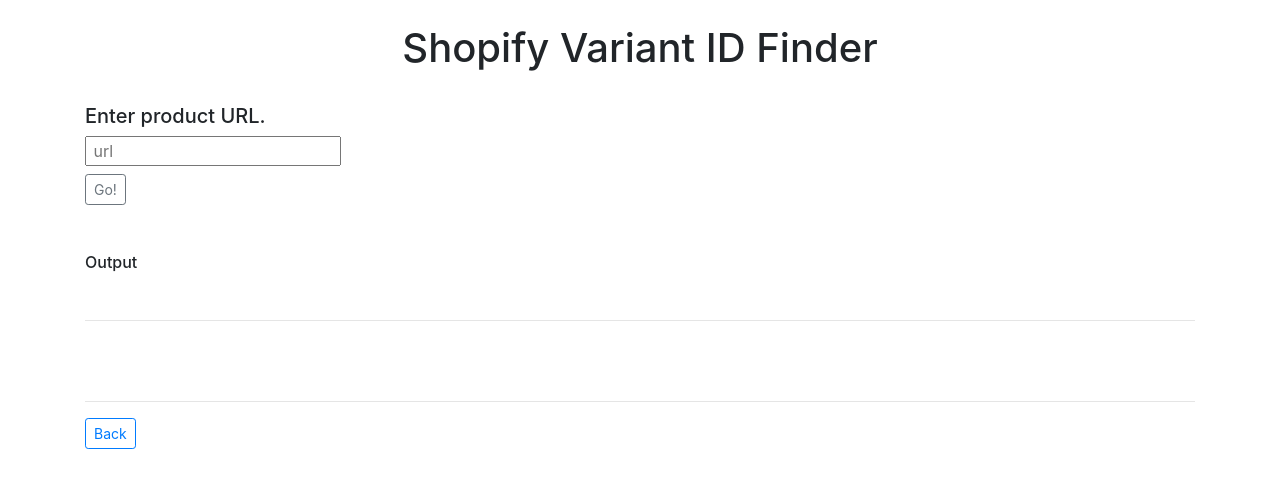
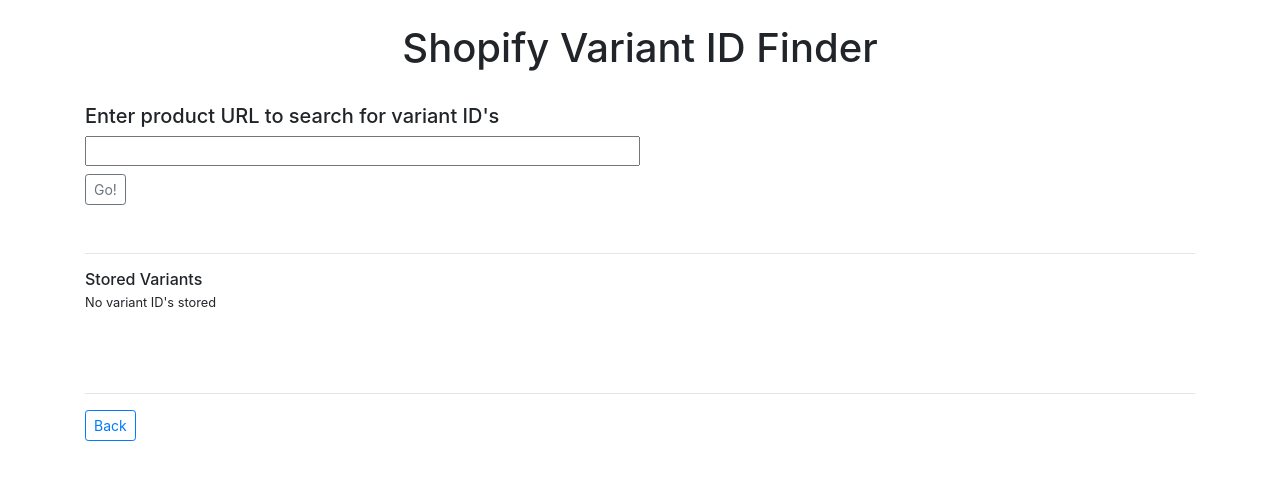
Before and after one commit to steview-d/work-tools, a Flask app: template templates/variant_finder.html in a window 1280 px wide. Shown: the top 488 px of the page. Run offline with Flask 2, Linux system fonts and the light colour scheme; the template is opened without the code that fills it, so the values that code supplies are empty.

Commit message:
Add core functionality
Can scrape variant ID's and list them on screen.
Can copy list to clipboard.
Can clear list.

```diff
--- a/app.py
+++ b/app.py
@@ -1,8 +1,14 @@
-from flask import Flask, redirect, render_template, request, session, url_for
-import json, os, re, requests
+from flask import Flask, render_template, request, session
+from bs4 import BeautifulSoup
+
+import json
+import os
+import re
+import requests as req
 
 if os.path.exists('env.py'):
     import env
+
 
 app = Flask(__name__)
 app.secret_key = os.environ.get('SECRET_KEY')
@@ -11,13 +17,58 @@
 
 @app.route('/', methods=["GET"])
 def index():
+    if session['variants'] is None:
+        session['variants'] = []
+
     return render_template("index.html")
 
 
-@app.route('/variant_finder', methods=["GET"])
+@app.route('/variant_finder', methods=["POST", "GET"])
 def variant_finder():
+    if request.form.get('product-url'):
+        product_url = request.form['product-url']
+        variants = scrape_variant(product_url)
+        product_name = (
+            variants['product']['variants'][0]['name'].split(' - ')[0])
+        variant_list = []
+        for idx, i in enumerate(variants['product']['variants']):
+            variant_list.append([i])
 
-    return render_template("variant_finder.html")
+        return render_template("variant_finder.html",
+                               variants=variants['product']['variants'],
+                               product_name=product_name,
+                               variant_list=variant_list,
+                               id_list=session['variants'])
+
+    if request.form.get('variant_list'):
+        for k, v in request.form.items():
+            if k != 'variant_list':
+                qqq = session['variants']
+                qqq.append(v)
+                session['variants'] = qqq
+
+    if request.form.get('clear_list'):
+        session['variants'] = []
+
+    return render_template("variant_finder.html",
+                           id_list=session['variants'])
+
+
+def scrape_variant(url):
+    try:
+        r = req.get(url)
+    except Exception as e:
+        print(e)
+        return
+
+    # Scrape data from product page
+    soup = BeautifulSoup(r.text, 'html.parser')
+    result = str(soup.find(
+        'script', text=re.compile('var meta = {"product":')))
+    data = result.split('var meta = ')[1].split(',"page":')[0]
+    json_data = json.loads(data + '}')
+
+    return json_data
 
 
 if __name__ == "__main__":
--- a/static/css/main.css
+++ b/static/css/main.css
@@ -1 +1,13 @@
-/* No CSS *//*# sourceMappingURL=main.css.map */
+.url-input input {
+  width: 50%;
+}
+
+.var-list {
+  word-wrap: break-word;
+}
+
+#clipboard-msg {
+  background-color: green;
+  color: white;
+}
+/*# sourceMappingURL=main.css.map */
--- a/static/css/main.min.css
+++ b/static/css/main.min.css
@@ -1 +1,2 @@
-/* No CSS *//*# sourceMappingURL=main.min.css.map */
+.url-input input{width:50%}.var-list{word-wrap:break-word}#clipboard-msg{background-color:green;color:white}
+/*# sourceMappingURL=main.min.css.map */
--- /dev/null
+++ b/static/js/main.js
@@ -0,0 +1,13 @@
+function copyToClipboard() {
+    var range = document.createRange();
+    range.selectNode(document.getElementById("var-list"));
+    window.getSelection().removeAllRanges();
+    window.getSelection().addRange(range);
+    document.execCommand("copy");
+    window.getSelection().removeAllRanges();
+
+    $('#clipboard-msg').text("Variant ID's added to clipboard")
+    setTimeout(function() {
+        $('#clipboard-msg').text("")
+    }, 2000)
+  }
--- a/static/scss/main.scss
+++ b/static/scss/main.scss
@@ -1 +1,12 @@
-//
+.url-input input {
+    width:50%;
+}
+
+.var-list {
+   word-wrap: break-word;
+}
+
+#clipboard-msg {
+    background-color :green;
+    color: white;
+}
--- a/templates/base.html
+++ b/templates/base.html
@@ -28,6 +28,7 @@
     <script src="https://cdn.jsdelivr.net/npm/bootstrap@4.5.3/dist/js/bootstrap.min.js"
         integrity="sha384-w1Q4orYjBQndcko6MimVbzY0tgp4pWB4lZ7lr30WKz0vr/aWKhXdBNmNb5D92v7s" crossorigin="anonymous">
     </script>
+    <script src="{{ url_for('static', filename='js/main.js') }}"></script>
 </body>
 
 </html>
--- a/templates/variant_finder.html
+++ b/templates/variant_finder.html
@@ -6,23 +6,58 @@
     <br>
     <div class="row">
         <div class="col-12">
-            <h5 class="mb-0">Enter product URL.</h5>
+            <h5 class="mb-0">Enter product URL to search for variant ID's</h5>
         </div>
         <div class="col-12 mt-2">
-            <form method="POST" action="#" class="mb-5">
-                <div class="qinput-field">
-                    <input placeholder=" url" id="esi-endpoint" name="esi-endpoint" type="text" required>
+            <form method="POST" action="{{ url_for('variant_finder') }}" class="mb-5">
+                <div class="url-input">
+                    <input placeholder="" id="product-url" name="product-url" type="text" required>
                 </div>
                 <button class="btn btn-sm btn-outline-secondary mt-2" type="submit">Go!</button>
             </form>
-            <h6>Output</h6>
-            <div id="esi-response" class="esi-outer">
-                <div class="esi-inner">
-                    {{ query }}
-                    <br><hr>
-                    {{ result }}
-                </div>
+
+
+            {% if variants %}
+            <hr>
+            <h6 class="mb-1">{{ product_name }}</h6>
+            <p class="mb-2">Select variants to add to list</p>
+            <div>
+                <form method="POST" class="mb-5">
+                    {% for variant in variants %}
+                    <input type="checkbox" id="{{ variant.id }}" name="variant{{ loop.index }}"
+                        value="{{ variant.id }}">
+                    <label>&nbsp;&nbsp;{{ variant.public_title }} - {{ variant.id }}</label><br>
+                    {% endfor %}
+                    <input type="hidden" name="variant_list" value="true">
+                    <button class="btn btn-sm btn-outline-secondary mt-2" type="submit">Add</button>
+                    <button href="{{ url_for('variant_finder') }}" class="btn btn-sm btn-outline-danger mt-2">Cancel</button>
+                </form>
+
             </div>
+            {% endif %}
+
+            <hr>
+            <h6 class="mb-0">Stored Variants</h6>
+            {% if id_list %}
+            <div id="var-list" class="var-list mt-1">
+                {% for id in id_list %}
+                {{- id -}}
+                {{- "," if not loop.last -}}
+                {% endfor %}
+            </div>
+            {% else %}
+            <p><small>No variant ID's stored</small></p>
+            {% endif %}
+
+            {% if id_list %}
+            <form method="POST">
+                <input type="hidden" name="clear_list" value="true">
+                <div class="btn btn-sm btn-outline-success mt-3 mr-2" onclick="copyToClipboard()">Copy to Clipboard</div>
+                <button class="btn btn-sm btn-outline-danger mt-3" type="submit">Clear List</button>
+            </form>
+            {% endif %}
+            <span id="clipboard-msg">
+            </span>
         </div>
 
     </div>
```
Also changed, not shown: 2 other files.
